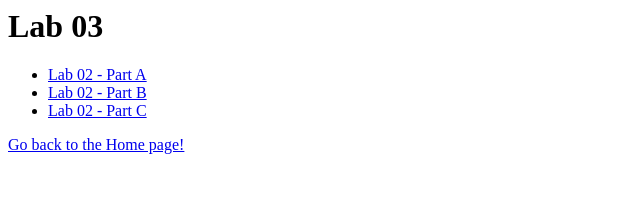
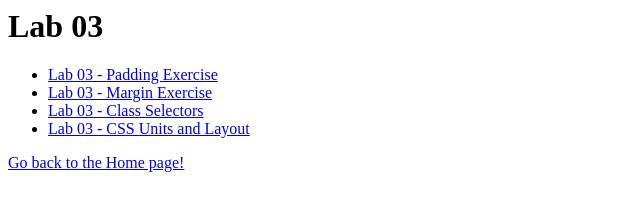
Before and after one commit to LoveSongBB/comp1537-lab01, a plain HTML site: page lab03/lab03.html in a window 1280 px wide. Shown: the whole page, without its empty margins (0-640 px from the left). Drawn offline with Linux system fonts and the light colour scheme.

Commit message:
Add Lab03

```diff
--- a/lab03/lab03.html
+++ b/lab03/lab03.html
@@ -6,13 +6,16 @@
     <body>
         <ul>
             <li>
-                <a href="lab02_partA.html"> Lab 02 - Part A</a>
+                <a href="lab03_padding.html"> Lab 03 - Padding Exercise</a>
             </li>
             <li>
-                <a href="lab02_partB.html"> Lab 02 - Part B</a>
+                <a href="lab03_margin.html"> Lab 03 - Margin Exercise</a>
             </li>
             <li>
-                <a href="lab02_partC.html"> Lab 02 - Part C</a>
+                <a href="lab03_selectors.html"> Lab 03 - Class Selectors</a>
+            </li>
+            <li>
+                <a href="lab03_css.html"> Lab 03 - CSS Units and Layout</a>
             </li>
         </ul>
 
```
Also changed, not shown: index.html (+3 -0 lines).
